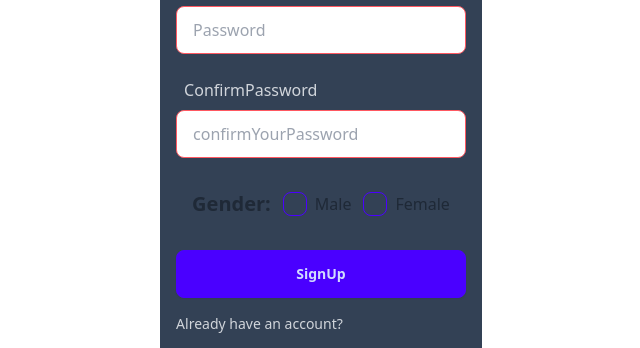
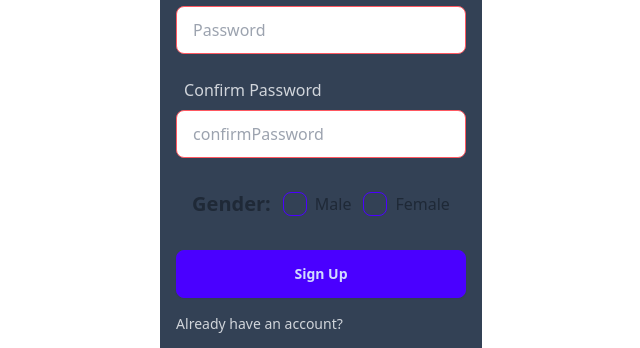
Before and after one commit to ajey108/ChatApp, a React (Vite) app in the folder frontend/: page /signup in a window 1280 px wide. Shown: the part 384-732 px from the top of the page, without its empty margins (319-959 px from the left). Built offline with nearby package versions, Linux system fonts and the light colour scheme.

Commit message:
Update Signup.jsx

```diff
--- a/frontend/src/pages/GenderCheck.jsx
+++ b/frontend/src/pages/GenderCheck.jsx
@@ -1,6 +1,6 @@
 import React, { useState } from 'react';
 
-const GenderCheck = () => {
+const GenderCheck = (onCheckboxChange,selectedGender) => {
     const [selectedGenders, setSelectedGenders] = useState([]);
 
     const handleCheckboxChange = (event) => {
@@ -24,7 +24,7 @@ const GenderCheck = () => {
                 <input
                     type="checkbox"
                     value="Male"
-                    checked={selectedGenders.includes('Male')}
+                    checked={selectedGender == "male"}
                     onChange={handleCheckboxChange}
                     className="checkbox checkbox-primary"
                 />
--- a/frontend/src/pages/Signup.jsx
+++ b/frontend/src/pages/Signup.jsx
@@ -1,76 +1,96 @@
-import React from 'react'
-import GenderCheck from './GenderCheck'
-import { useState } from 'react'
-import { Link } from 'react-router-dom'
+import React, { useState } from 'react';
+import GenderCheck from './GenderCheck';
+import { Link } from 'react-router-dom';
 
 const Signup = () => {
+  const [inputs, setInputs] = useState({
+    fullName: "",
+    username: "",
+    password: "",
+    confirmPassword: "",
+    gender: "",
+  });
+
+  //submit handler
+  const handleSubmit = (e) => {
+    e.preventDefault();
+    console.log(inputs);
+  };
+
+
+  //gender
+  const handleCheckboxChange = (gender)=>{
+    setInputs({...inputs,gender})
+  }
+
   return (
     <div className="flex flex-col items-center justify-center min-h-screen bg-slate-700 mx-auto p-4">
-            <h1 className='text-3xl font-semibold text-center text-gray-400 mb-6'>Sign Up</h1>
-            <form className='w-full max-w-xs'>
-
-
-
-            <div className='mb-4'>
-                    <label className='label p-2' htmlFor="fullname">
-                        <span className='text-base label-text text-gray-300'>Fullname</span>
+      <h1 className="text-3xl font-semibold text-center text-gray-400 mb-6">Sign Up</h1>
+      <form onSubmit={handleSubmit} className="w-full max-w-xs">
+        <div className="mb-4">
+          <label className="label p-2">
+            <span className="text-base label-text text-gray-300">Fullname</span>
           </label>
           <input
             id="fullname"
             type="text"
             placeholder="fullname"
             className="input input-bordered input-error w-full"
+            value={inputs.fullName}
+            onChange={(e) => setInputs({ ...inputs, fullName: e.target.value })}
           />
         </div>
 
-
-                <div className='mb-4'>
-                    <label className='label p-2' htmlFor="username">
-                        <span className='text-base label-text text-gray-300'>Username</span>
+        <div className="mb-4">
+          <label className="label p-2">
+            <span className="text-base label-text text-gray-300">Username</span>
           </label>
           <input
-                        id="username"
             type="text"
             placeholder="Username"
             className="input input-bordered input-error w-full"
+            value={inputs.username}
+            onChange={(e) => setInputs({ ...inputs, username: e.target.value })}
           />
         </div>
 
-                <div className='mb-4'>
-                    <label className='label p-2' htmlFor="password">
-                        <span className='text-base label-text text-gray-300'>Password</span>
+        <div className="mb-4">
+          <label className="label p-2">
+            <span className="text-base label-text text-gray-300">Password</span>
           </label>
           <input
-                        id="password"
             type="password"
             placeholder="Password"
             className="input input-bordered input-error w-full"
+            value={inputs.password}
+            onChange={(e) => setInputs({ ...inputs, password: e.target.value })}
           />
         </div>
 
-
-                <div className='mb-4'>
-                    <label className='label p-2' htmlFor="confirmpassword">
-                        <span className='text-base label-text text-gray-300'>ConfirmPassword</span>
+        <div className="mb-4">
+          <label className="label p-2">
+            <span className="text-base label-text text-gray-300">Confirm Password</span>
           </label>
           <input
-                        id="password"
             type="password"
-                        placeholder="confirmYourPassword"
+            placeholder="confirmPassword"
             className="input input-bordered input-error w-full"
+            value={inputs.confirmPassword}
+            onChange={(e) => setInputs({ ...inputs, confirmPassword: e.target.value })}
           />
         </div>
-                    <GenderCheck/>
-                <button type="submit" className='btn btn-primary w-full mt-4'>
-                    SignUp
+
+        <GenderCheck onCheckboxChange={handleCheckboxChange} selectedGender={inputs.gender} />
+        <button type="submit" className="btn btn-primary w-full mt-4">
+          Sign Up
         </button>
 
-                <Link to={"/login"} className='text-sm text-gray-300 hover:underline hover:text-blue-500 mt-4 inline-block'>
+        <Link to="/login" className="text-sm text-gray-300 hover:underline hover:text-blue-500 mt-4 inline-block">
           Already have an account?
         </Link>
       </form>
     </div>
-  )
-}
+  );
+};
 
-export default Signup
+export default Signup;
```
Lines whose indentation alone changed are shown as unchanged.
